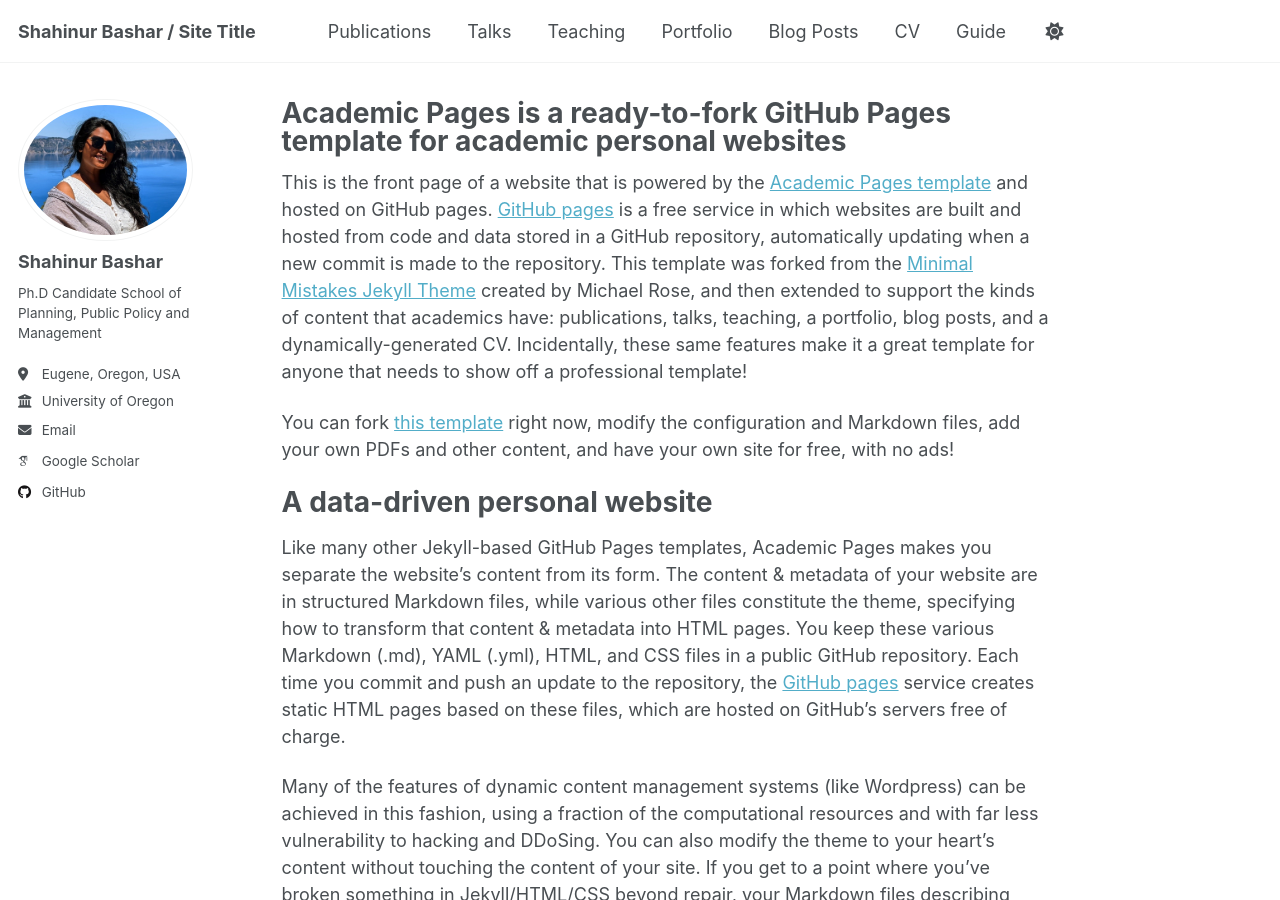
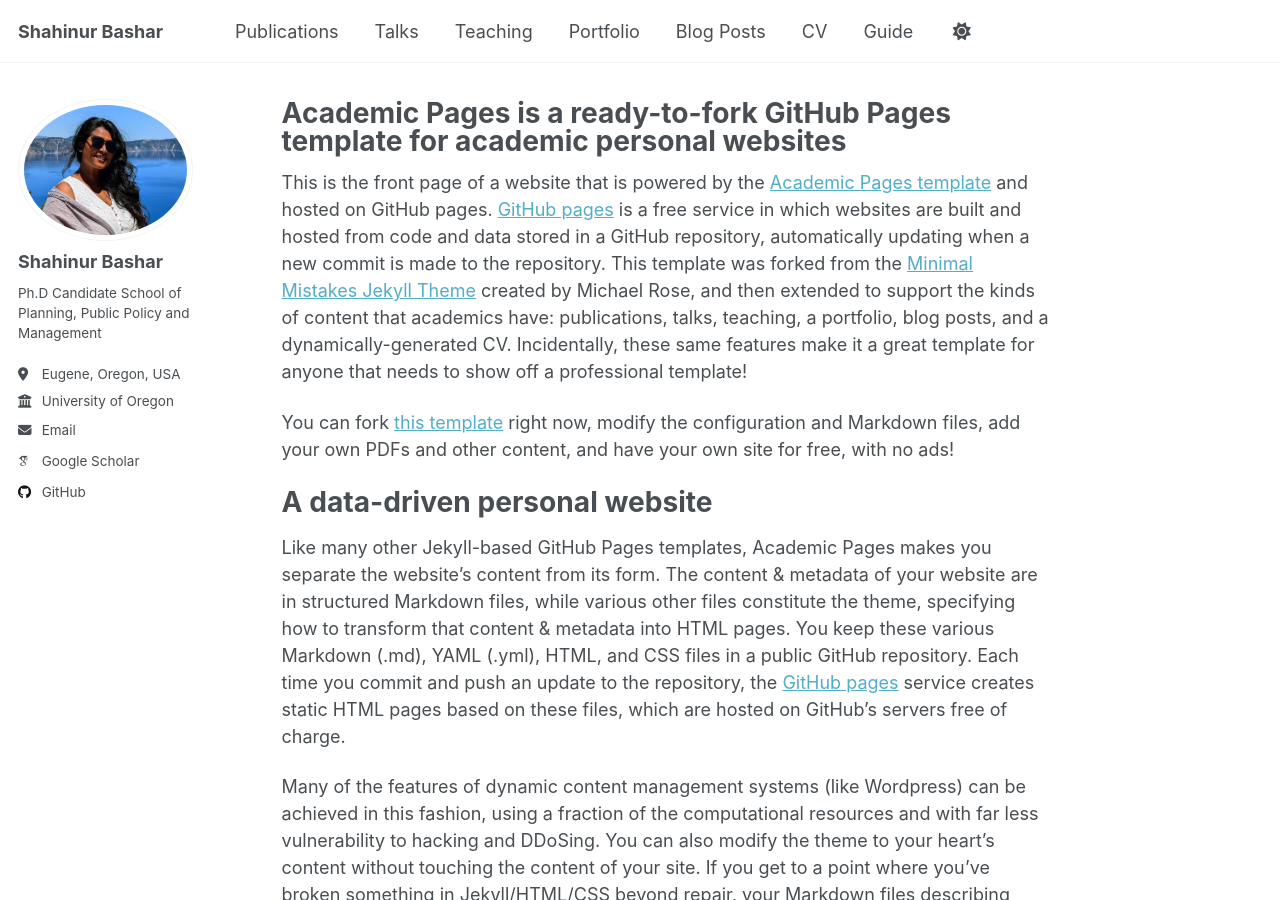
Before and after one commit to Shahinurbashar/Professional-Profile, a Jekyll site: the page built from _pages/about.md, in a window 1280 px wide and 900 px high. Built offline with Jekyll 4.4.1, drawn with Linux system fonts in a browser that asks for light colours; some web fonts are replaced; a script that is not in the unit is left out.

Commit message:
Update _config.yml

```diff
--- a/_config.yml
+++ b/_config.yml
@@ -9,7 +9,7 @@
 # Basic Site Settings
 locale                   : "en-US"
 site_theme               : "default" # Currently available options are "default", "air"
-title                    : "Shahinur Bashar / Site Title"
+title                    : "Shahinur Bashar"
 title_separator          : "-"
 name                     : &name "Shahinur Bashar"
 description              : &description "personal description"
```
